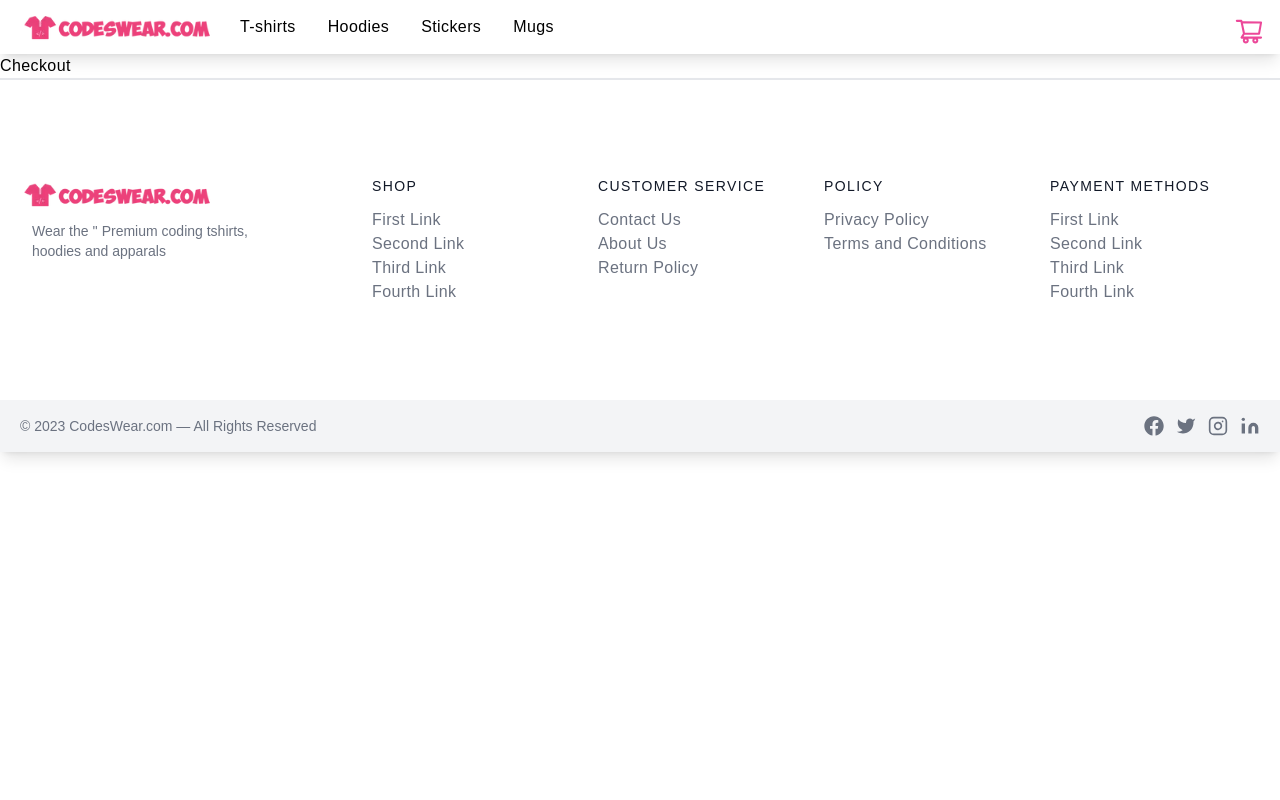
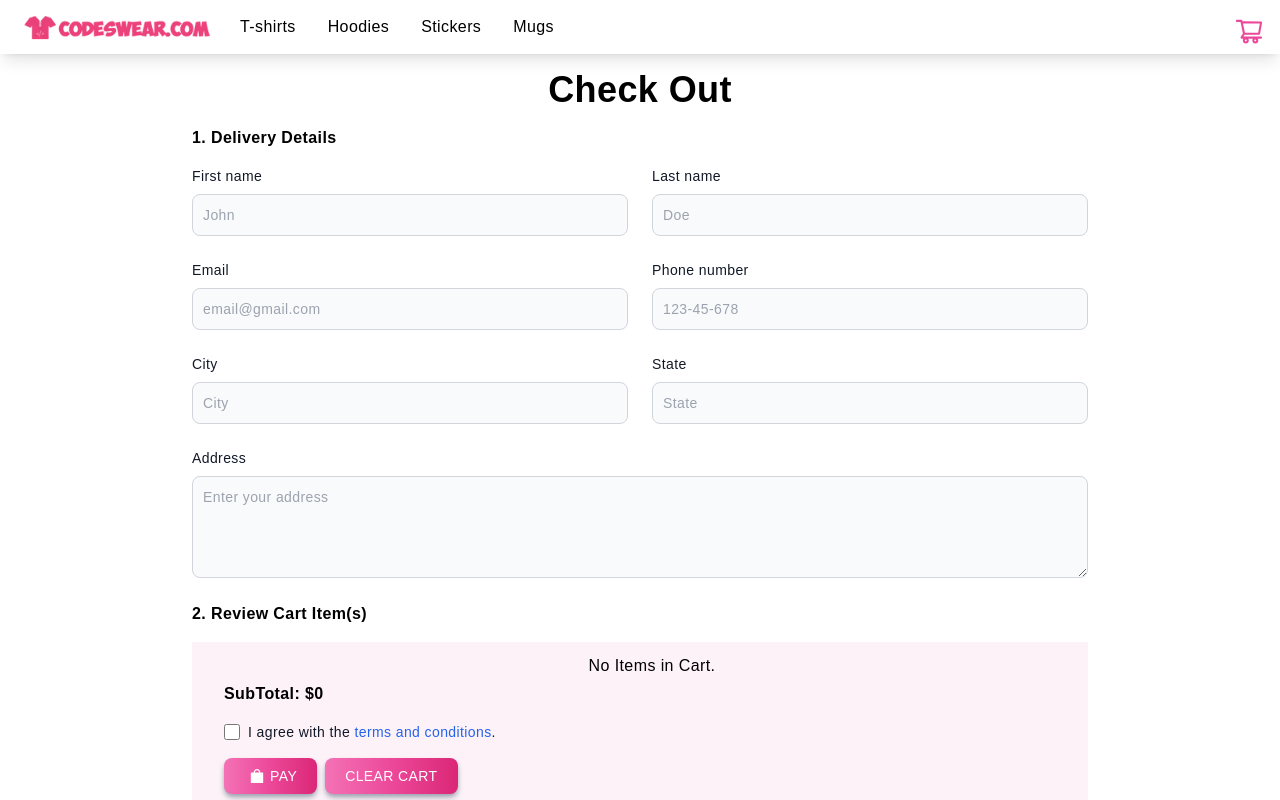
Before and after one commit to MdTanvirHassan/CodesWear, a Next.js app: page /checkout in a window 1280 px wide. Shown: the top 800 px of the page. Built offline with nearby package versions, Linux system fonts and the light colour scheme.

Commit message:
Improving Sidebar & Checkout Page.

```diff
--- a/components/Banner.js
+++ b/components/Banner.js
@@ -32,6 +32,13 @@ const Banner = () => {
         </SwiperSlide>
         <SwiperSlide>
           <Image
+            src={slider2}
+            alt=".."
+            className="w-full h-[30vh] md:h-[70vh] object-fit object-center"
+          />
+        </SwiperSlide>
+        <SwiperSlide>
+          <Image
             src={slider3}
             alt=".."
             className="w-full h-[30vh] md:h-[70vh] object-fit object-center"
@@ -44,13 +51,6 @@ const Banner = () => {
             className="w-full h-[30vh] md:h-[70vh] object-fit object-center"
           />
         </SwiperSlide>
-        <SwiperSlide>
-          <Image
-            src={slider2}
-            alt=".."
-            className="w-full h-[30vh] md:h-[70vh] object-fit object-center"
-          />
-        </SwiperSlide>
 
       </Swiper>
     </div>
--- a/components/Navbar.js
+++ b/components/Navbar.js
@@ -23,7 +23,7 @@ const Navbar = ({ cart, addToCart, RemoveFromCart, clearCart, subTotal }) => {
   const ref = useRef();
 
   return (
-    <div className="flex flex-col md:flex-row justify-center md:justify-start items-center py-2 shadow-lg">
+    <div className="flex flex-col md:flex-row sticky top-0 bg-white z-10 justify-center md:justify-start items-center py-2 shadow-lg">
       <div className="logo mx-5">
         <Link href={"/"}>
           <Image src={NavLogo} width={200} height={40} alt="" />
@@ -48,12 +48,15 @@ const Navbar = ({ cart, addToCart, RemoveFromCart, clearCart, subTotal }) => {
       </div>
       {/* //todo cart */}
       <div className="cart absolute right-0 top-4 text-3xl md:text-3xl mx-4 text-pink-500 hover:text-pink-600 cursor-pointer">
-        <AiOutlineShoppingCart onClick={toggleCart} />
+        <span className="relative inline-flex " onClick={toggleCart}>
+        <AiOutlineShoppingCart  />
+        {/* <div className="absolute inline-flex items-center justify-center w-6 h-6 text-xs font-bold text-white bg-pink-50 rounded-full -top-2 -right-2 ">{Object.keys(cart).qty}</div> */}
+        </span>
       </div>
 
       <div
         ref={ref}
-        className=" h-full sidebar absolute right-0 top-0 p-10 bg-pink-100 transform transition-transform translate-x-full z-10">
+        className={`h-screen sidebar absolute right-0 top-0 p-10 bg-pink-50 transform transition-transform ${Object.keys(cart).length === 0? 'translate-x-full':'translate-x-0'} z-10`}>
         <h2 className="text-xl font-bold text-center">Shopping Cart</h2>
         <span
           onClick={toggleCart}
@@ -105,18 +108,19 @@ const Navbar = ({ cart, addToCart, RemoveFromCart, clearCart, subTotal }) => {
             );
           })}
         </ol>
-        <div className="flex">
-          <button
-            onClick={() => clearCart}
+        <span className='font-bold py-2'>SubTotal: ${subTotal}</span>
+        <div className="flex mt-5">
+          <Link href={'/checkout'}><button
+            // onClick={() => clearCart}
             type="button"
-            className="text-white bg-pink-500 hover:bg-pink-600 focus:ring-4 focus:outline-none focus:ring-[#FF9119]/50 font-medium rounded-lg text-sm px-5 py-2.5 text-center inline-flex items-center  mr-2 mb-2">
+            className="text-white bg-pink-500 hover:bg-pink-600 focus:ring-4 focus:outline-none focus:ring-[#FF9119]/50 font-medium rounded-lg text-sm px-5 py-2 text-center inline-flex items-center  mr-2 mb-2">
             <AiFillShopping className="text-lg mx-1" />
             Proceed
-          </button>
+          </button></Link>
           <button
             onClick={() => {clearCart}}
             type="button"
-            className="text-white bg-pink-500 hover:bg-pink-600 focus:ring-4 focus:outline-none focus:ring-[#FF9119]/50 font-medium rounded-lg text-sm px-5 py-2.5 text-center inline-flex items-center  mr-2 mb-2">
+            className="text-white bg-pink-500 hover:bg-pink-600 focus:ring-4 focus:outline-none focus:ring-[#FF9119]/50 font-medium rounded-lg text-sm px-5 py-2 text-center inline-flex items-center  mr-2 mb-2">
 
             Clear Cart
           </button>
--- a/pages/_app.js
+++ b/pages/_app.js
@@ -45,6 +45,7 @@ export default function App({ Component, pageProps }) {
   const clearCart = () => {
     localStorage.removeItem('cart');
     setCart({});
+    localStorage.clear();
   }
 
 
--- a/pages/checkout.js
+++ b/pages/checkout.js
@@ -1,8 +1,131 @@
 import React from 'react'
+import Link from "next/link";
 
-const Checkout = () => {
+import {AiFillPlusSquare, AiFillMinusSquare, AiFillShopping} from "react-icons/ai";
+
+const Checkout = ({ cart, addToCart, RemoveFromCart, clearCart, subTotal }) => {
   return (
-    <div>Checkout</div>
+    <div>
+      <h2 className='text-center my-4'>Check Out</h2>
+
+
+<form className='px-4 md:px-48'>
+<h5 className=' my-4'>1. Delivery Details</h5>
+    <div className="grid gap-6 mb-6 md:grid-cols-2 ">
+        <div>
+            <label forhtml="first_name" className="block mb-2 text-sm  text-gray-900 ">First name</label>
+            <input type="text" id="first_name" className="bg-gray-50 border border-gray-300 text-gray-900 text-sm rounded-lg focus:ring-blue-500 focus:border-blue-500 block w-full p-2.5 " placeholder="John" required/>
+        </div>
+        <div>
+            <label forhtml="last_name" className="block mb-2 text-sm  text-gray-900 ">Last name</label>
+            <input type="text" id="last_name" className="bg-gray-50 border border-gray-300 text-gray-900 text-sm rounded-lg focus:ring-blue-500 focus:border-blue-500 block w-full p-2.5 " placeholder="Doe" />
+        </div>
+        <div>
+            <label forhtml="email" className="block mb-2 text-sm  text-gray-900 ">Email</label>
+            <input type="email" id="email" className="bg-gray-50 border border-gray-300 text-gray-900 text-sm rounded-lg focus:ring-blue-500 focus:border-blue-500 block w-full p-2.5 " placeholder="email@gmail.com" required/>
+        </div>
+        <div>
+            <label forhtml="phone" className="block mb-2 text-sm  text-gray-900 ">Phone number</label>
+            <input type="tel" id="phone" className="bg-gray-50 border border-gray-300 text-gray-900 text-sm rounded-lg focus:ring-blue-500 focus:border-blue-500 block w-full p-2.5 " placeholder="123-45-678" pattern="[0-9]{3}-[0-9]{2}-[0-9]{3}" required/>
+        </div>
+        <div>
+            <label forhtml="city" className="block mb-2 text-sm  text-gray-900 ">City</label>
+            <input type="url" id="city" className="bg-gray-50 border border-gray-300 text-gray-900 text-sm rounded-lg focus:ring-blue-500 focus:border-blue-500 block w-full p-2.5 " placeholder="City" required/>
+        </div>
+        <div>
+            <label forhtml="state" className="block mb-2 text-sm  text-gray-900 ">State</label>
+            <input type="number" id="state" className="bg-gray-50 border border-gray-300 text-gray-900 text-sm rounded-lg focus:ring-blue-500 focus:border-blue-500 block w-full p-2.5 " placeholder="State" required/>
+        </div>
+    </div>
+    <div className="mb-6">
+        <label forhtml="address" className="block mb-2 text-sm  text-gray-900 ">Address</label>
+        <textarea type="text" id="address" className="bg-gray-50 border border-gray-300 text-gray-900 text-sm rounded-lg focus:ring-blue-500 focus:border-blue-500 block w-full p-2.5" rows='4' placeholder="Enter your address" required/>
+    </div>
+
+    {/*
+    <button type="submit" className="text-white bg-blue-700 hover:bg-blue-800 focus:ring-4 focus:outline-none focus:ring-blue-300  rounded-lg text-sm w-full sm:w-auto px-5 py-2.5 text-center dark:bg-blue-600 dark:hover:bg-blue-700 dark:focus:ring-blue-800">Submit</button> */}
+</form>
+
+
+  <div className=" px-4 md:px-48">
+  <h5 className='my-4'>2. Review Cart Item(s)</h5>
+    {/* //todo cart */}
+
+      <div className=" sidebar p-2 pl-8 bg-pink-50  z-10">
+
+        <ol className="list-decimal px-4">
+          {Object.keys(cart).length == 0 && (
+            <div className="m-1 text-center">No Items in Cart.</div>
+          )}
+          {Object.keys(cart).map((k) => {
+            return (
+              <li key={k} className="hover:text-black">
+                <div className="item flex my-5">
+                  <div className=" font-semibold text-sm">
+                    {cart[k].name}
+                  </div>
+                  <div className="w-1/3 flex font-semibold text-center justify-center items-center text-lg">
+                    <AiFillMinusSquare
+                      onClick={() => {
+                        RemoveFromCart(
+                          k,
+                          1,
+                          cart[k].price,
+                          cart[k].name,
+                          cart[k].size,
+                          cart[k].variant
+                        );
+                      }}
+                      className="text-pink-500"
+                    />
+                    <span className="mx-2">{cart[k].qty}</span>
+                    <AiFillPlusSquare
+                      onClick={() => {
+                        addToCart(
+                          k,
+                          1,
+                          cart[k].price,
+                          cart[k].name,
+                          cart[k].size,
+                          cart[k].variant
+                        );
+                      }}
+                      className="text-pink-500"
+                    />
+                  </div>
+                </div>
+              </li>
+            );
+          })}
+        </ol>
+
+         <span className='font-bold py-2'>SubTotal: ${subTotal}</span>
+         <div className="flex items-start my-4">
+        <div className="flex items-center h-5">
+        <input id="remember" type="checkbox" value="" className="w-4 h-4 border border-gray-300 rounded bg-gray-50 focus:ring-3 focus:ring-blue-300 dark:bg-gray-700 dark:border-gray-600 dark:focus:ring-blue-600 dark:ring-offset-gray-800" required/>
+        </div>
+        <label forhtml="remember" className="ml-2 text-sm  text-gray-900 dark:text-gray-300">I agree with the <a href="#" className="text-blue-600 hover:underline dark:text-blue-500">terms and conditions</a>.</label>
+    </div>
+        <div className="flex mt-2">
+          <Link href={'/checkout'}><button
+            // onClick={() => clearCart}
+            type="button"
+            className="text-white bg-pink-500 hover:bg-pink-600 focus:ring-4 focus:outline-none focus:ring-[#FF9119]/50 font-medium rounded-lg text-sm px-5 py-2 text-center inline-flex items-center  mr-2 mb-2">
+            <AiFillShopping className="text-lg mx-1" />
+            Pay
+          </button></Link>
+          <button
+            onClick={() => {clearCart}}
+            type="button"
+            className="text-white bg-pink-500 hover:bg-pink-600 focus:ring-4 focus:outline-none focus:ring-[#FF9119]/50 font-medium rounded-lg text-sm px-5 py-2 text-center inline-flex items-center  mr-2 mb-2">
+
+            Clear Cart
+          </button>
+        </div>
+      </div>
+  </div>
+
+    </div>
   )
 }
 
--- a/pages/product/[slug].js
+++ b/pages/product/[slug].js
@@ -204,7 +204,7 @@ const Post = ({ addToCart }) => {
                 <input
                   onClick={onChangePin}
                   type="text"
-                  className="p-2 border border-gray-500 rounded-md"
+                  className="p-1 border border-gray-500 rounded-md"
                   placeholder="Enter Your Pin Code"
                 />
                 <button
--- a/styles/globals.css
+++ b/styles/globals.css
@@ -38,7 +38,7 @@ body{
    }
 
   button {
-    @apply shadow-md shadow-gray-400 rounded-xl uppercase bg-gradient-to-r from-pink-600 to-pink-400 text-white
+    @apply shadow-md shadow-gray-400 rounded-xl uppercase text-white bg-gradient-to-r from-pink-400 via-pink-500 to-pink-600 hover:bg-gradient-to-br focus:ring-2 focus:outline-none focus:ring-pink-300
   }
 }
 @import "swiper/css";
```
Also changed, not shown: pages/tshirts.js (+17 -16 lines).
